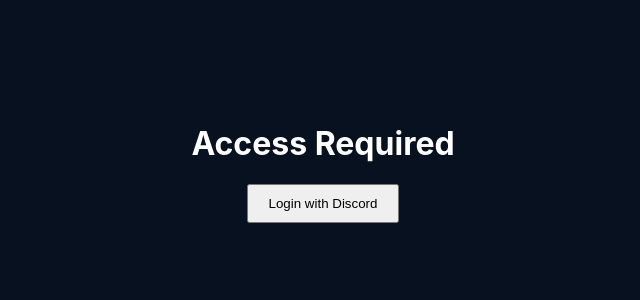
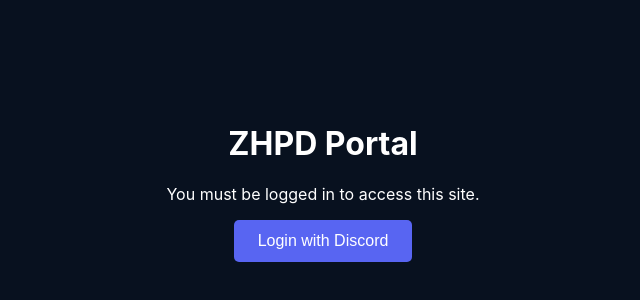
Before and after one commit to morkelchristan-cpu/zhpd-website, a Next.js app: page / in a window 1280 px wide. Shown: the part 76-376 px from the top of the page, without its empty margins (317-957 px from the left). Built offline with nearby package versions, Linux system fonts and the light colour scheme; no server answers.

Commit message:
Login page.

```diff
--- a/src/components/AuthGuard.tsx
+++ b/src/components/AuthGuard.tsx
@@ -4,17 +4,26 @@
 export default function AuthGuard({ children }: { children: React.ReactNode }) {
   const { status } = useSession();
 
-  // If loading, show a better indicator
-  if (status === 'loading') return <div style={{ color: 'white', padding: '20px' }}>Authenticating...</div>;
+  // If status is 'loading', show a brief message
+  if (status === 'loading') return <div style={{ color: 'white', textAlign: 'center', marginTop: '50px' }}>Loading...</div>;
 
-  // If unauthenticated, show the button
+  // If unauthenticated, show the Login screen instead of hanging
   if (status === 'unauthenticated') {
     return (
-      <div style={{ textAlign: 'center', marginTop: '200px' }}>
-        <h1>Access Required</h1>
+      <div style={{ textAlign: 'center', marginTop: '200px', color: 'white' }}>
+        <h1>ZHPD Portal</h1>
+        <p>You must be logged in to access this site.</p>
         <button
-          onClick={() => signIn('discord')}
-          style={{ padding: '10px 20px', cursor: 'pointer' }}
+          onClick={() => signIn('discord')} // This triggers the Discord redirect
+          style={{
+            padding: '12px 24px',
+            fontSize: '16px',
+            cursor: 'pointer',
+            backgroundColor: '#5865F2',
+            color: 'white',
+            border: 'none',
+            borderRadius: '5px'
+          }}
         >
           Login with Discord
         </button>
@@ -22,6 +31,6 @@
     );
   }
 
-  // If authenticated, render children
+  // If authenticated, show the site content
   return <>{children}</>;
 }
```
